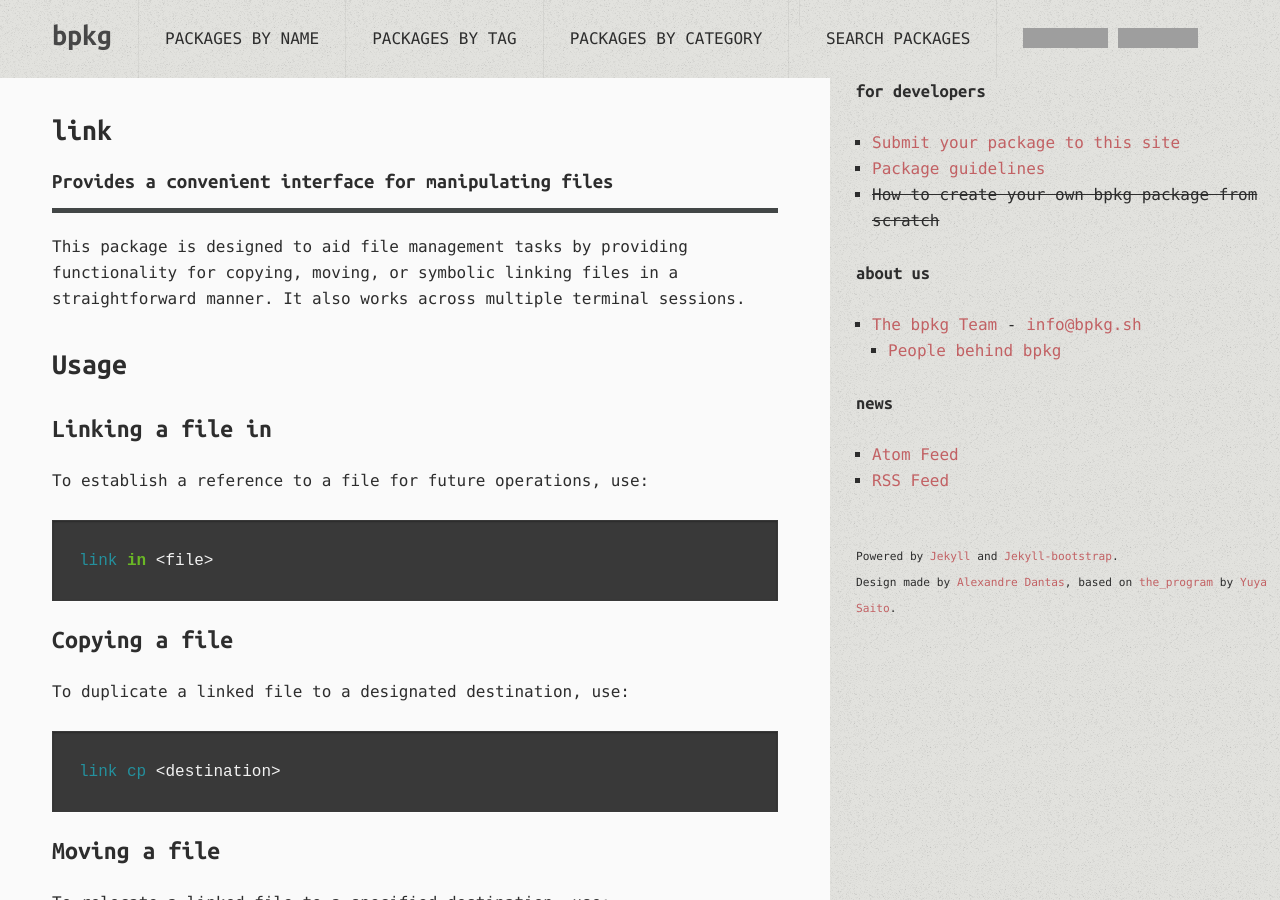
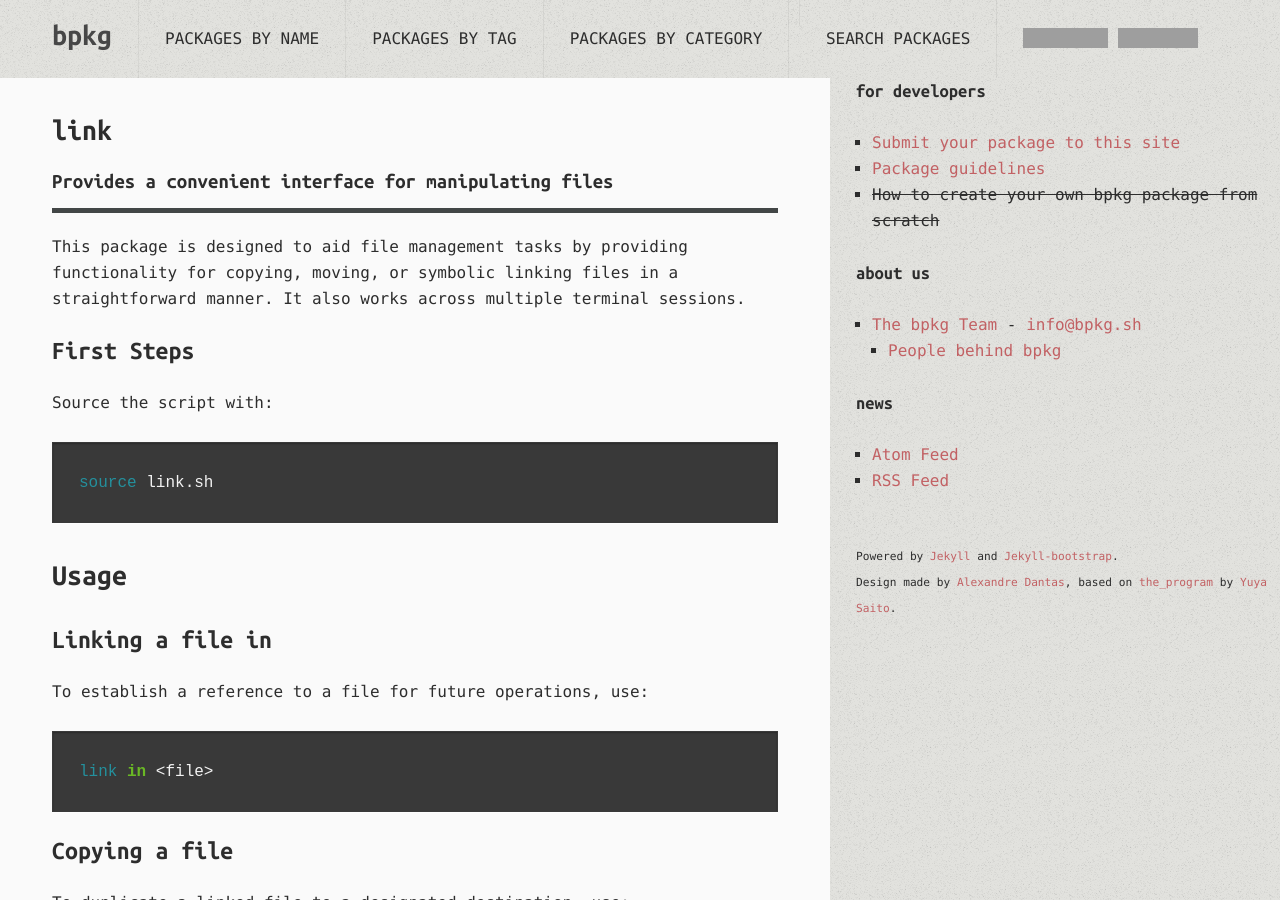
Before and after one commit to bpkg/bpkg.github.io, a Jekyll site: the page built from _posts/2024-02-28-link.md, in a window 1280 px wide and 900 px high. Built offline with Jekyll 4.4.1, drawn with Linux system fonts in a browser that asks for light colours; comment, search, counter and statistics services are not loaded; grey boxes are pictures that could not be loaded.

Commit message:
edit readme for package 'link'

````diff
--- a/_posts/2024-02-28-link.md
+++ b/_posts/2024-02-28-link.md
@@ -5,13 +5,17 @@ description: "Provides a convenient interface for manipulating files"
 category: utility
 tags: [files, utility, cli, bash]
 ---
-{% include JB/setup %}
 
 
 This package is designed to aid file management tasks by providing functionality for copying, moving, or symbolic linking files in a straightforward manner. It also works across multiple terminal sessions.
 
+### First Steps
+Source the script with:
+```bash
+source link.sh
+```
+
 ## Usage
-
 ### Linking a file in
 To establish a reference to a file for future operations, use:
 ```bash
````
